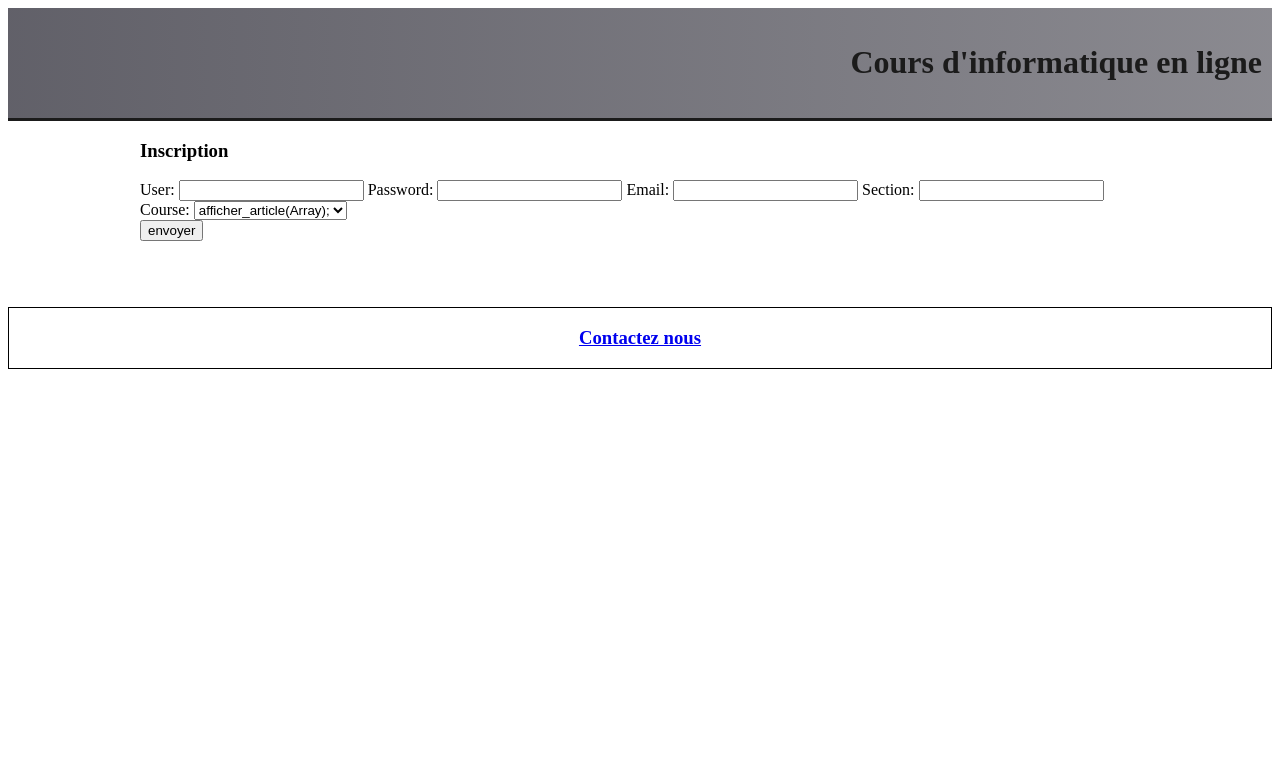
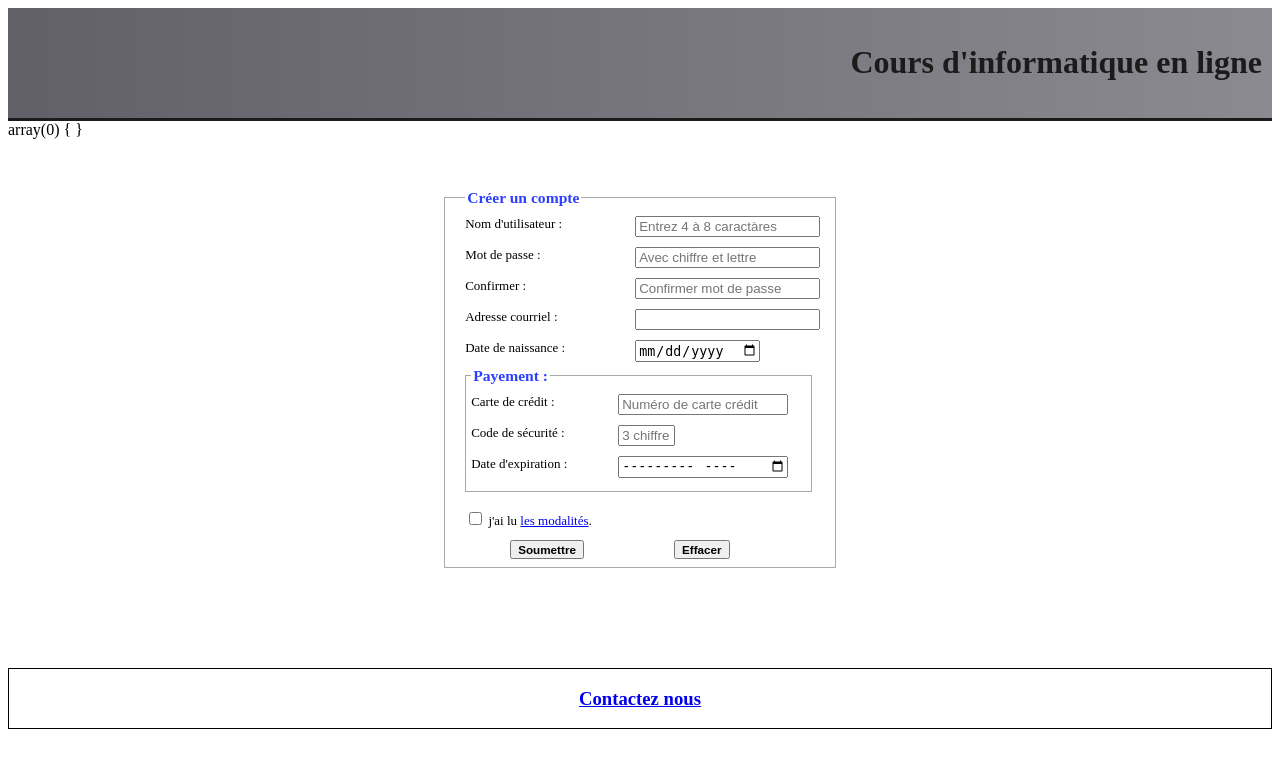
Before and after one commit to ccrespoh/P62_PHP_TP, a PHP site: page /inscription.php in a window 1280 px wide. Shown: the top 768 px of the page. Run offline with PHP 8.4, Linux system fonts and the light colour scheme.

Commit message:
formulaire de inscription lien dans le login_tp et avec la base a donnes

```diff
--- a/inscription.php
+++ b/inscription.php
@@ -2,7 +2,7 @@
     require_once 'header.php';
     require_once 'function.php';
 	require_once 'data.php';
-
+var_dump($_POST);
     ?>
 <!DOCTYPE html>
 <html>
@@ -10,43 +10,49 @@
     <meta charset="UTF-8">
     <title></title>
     <link rel="stylesheet" href="style/main.css"/>
+    <link rel="stylesheet" href="style/formulaire.css"/>
 </head>
 <body>
 <div id="wrapper">
-    <h3>Inscription</h3>
-<form name="formulaire" method="post" action="attestation.php">
-    <label for="nom">User:</label>
-    <input type="text" name="nom"/>
-    <label for="password">Password:</label>
-    <input type="password" name="password"/>
-    <label for="email">Email:</label>
-    <input type="email" name="email"/>
-    <label for="area">Section:</label>
-    <input  name="area" list="area"/>
-        <datalist id="area">
-    <?php
-    foreach($data as $cata=>$area){
-        echo"<option >$area</option>"; //OPTIONS ARE: CLOUD, FRONT END, IOS, JAVA
-    }
-    ?>
-</datalist>
-    <!--<select name="area">
-        <option>Cloud</option>
-        <option>Front End</option>
-        <option>IOS</option>
-        <option>Java</option>
-    </select>-->
-    <label for="course">Course:</label>
-    <select name="course">
-    <?php
+    <form action="attestation.php" id="formulaire" method="post">
+        <fieldset>
+            <legend>Créer un compte</legend>
+            <label class="left" for="user_name">Nom d'utilisateur : </label><input id="user_name" type="text"
+                                                                                    pattern="[a-zA-Z0-9]{4,8}"
+                                                                                    placeholder="Entrez 4 à 8 caractàres"
+                                                                                    title="chaîne de caractère de 4 à 8 caractàre"
+                                                                                    required="required">
+            <label class="left" for="password">Mot de passe : </label><input id="password"
+                                                                              placeholder="Avec chiffre et lettre"
+                                                                              title="4 à 8 caractàre" type="password"
+                                                                              required="required">
+            <label class="left" for="password2">Confirmer : </label><input id="password2"
+                                                                           placeholder="Confirmer mot de passe"
+                                                                           title="4 à 8 caractàre" type="password"
+                                                                           required="required">
+            <label class="left" for="email">Adresse courriel : </label><input id="email" type="email"
+                                                                              required="required">
+            <label class="left" for="date">Date de naissance : </label><input id="date" type="date" required="required">
 
-        $tb_cloud = demander_data('cloud', $data);
-		echo "<option>afficher_article($tb_cloud);</option>"
-        ?>
-    </select>
-    <div><input type="submit" value="envoyer"/></div>
-</form>
+            <fieldset id="fieldset3">
 
+                <legend >Payement :</legend>
+                <label class="left" id="label_card" for="card">Carte de crédit : </label>
+
+                <input id="card"  type="text" placeholder="Numéro de carte crédit" required="required">
+
+                <label class="left" id="label_code" for="code">Code de sécurité : </label>
+                <input id="code"  type="text" placeholder="3 chiffre" maxlength="3" value size="4" required="required">
+
+                <label class="left" id="label_expiration" for="expire">Date d'expiration : </label><input id="expire" type="month" required="required">
+
+            </fieldset>
+
+            <div id="div_agree"><input id="agree" type="checkbox"><label id="label_agree" for="agree"> j'ai lu <a href="javascript:"> les modalités</a>.</label></div>
+            <input id="submit" type="submit" value="Soumettre">
+            <input id="reset" type="reset" value="Effacer">
+        </fieldset>
+    </form>
 </div>
 <?php
 require_once 'footer.php';
--- /dev/null
+++ b/style/formulaire.css
@@ -0,0 +1,80 @@
+form{
+	font-size: small;
+}
+input, label{
+    margin-top: 5px;
+    margin-bottom: 5px;
+}
+
+ fieldset {
+    margin: 50px auto;
+    border:1px solid darkgray;
+    width: 360px;
+     padding-left: 20px ;
+}
+ #fieldset3{
+     width: 330px;
+     margin: 15px 0;
+     padding-left: 5px;
+ }
+
+#formulaire input:not(#agree), #formulaire .left, #div_agree, #formulaire label:not(#label_agree){
+    float: left;
+}
+
+#formulaire .left, #div_agree,#submit{
+    clear: left;
+}
+
+#formulaire .left:not(#label_expiration):not(#label_card):not(#label_code){
+    width: 170px;
+}
+#label_expiration, #label_card,#label_code{
+    width: 147px;
+}
+
+#expire, #card{
+    width: 170px;
+}
+legend{
+   color: rgb(44, 62, 255);
+    font-size: 1.2em;
+    font-weight: bold;
+}
+
+#formulaire input:valid:not([type=submit]){
+    background-color: rgba(120, 239, 121, 0.38);
+}
+
+input[type=submit],input[type=reset]{
+font-weight: bold;
+    font-size: 90%;
+    margin-right: 5px;
+}
+
+#submit,#reset{
+    margin: 10px 45px 0 45px;
+}
+
+@media (max-width: 590px) {
+
+    /*#form1 .left,#form2 .left, #div_agree, #div_memory{
+        width: 160px;
+    }*/
+    fieldset{
+        width: 210px;
+        background-color: #f3f3f3;
+    }
+
+    #fieldset3{
+        width: 150px;
+    }
+    input{
+        margin-top: 0;
+        margin-bottom: 10px;
+    }
+    #submit,#reset{
+        margin-left: 8px;
+        margin-right: 8px;
+    }
+}
```
Also changed, not shown: login_tp.php (+6 -5 lines), users.sql (added, +51 -0 lines).
